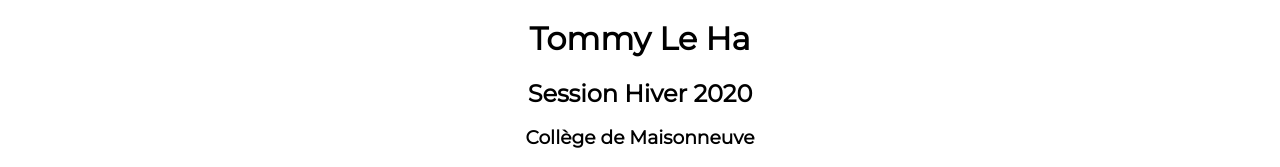
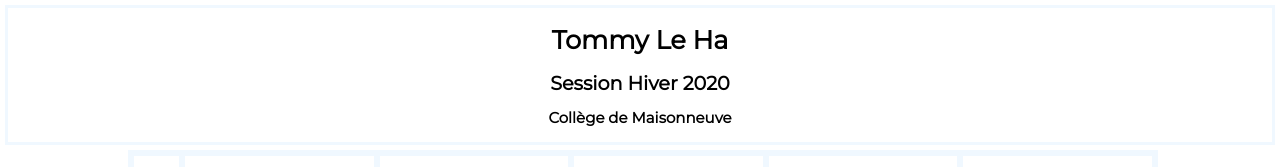
Before and after one commit to TommyLeHa/Ex4, a plain HTML site: page index.htm in a window 1280 px wide. Shown: the top 167 px of the page. Drawn offline with Linux system fonts and the light colour scheme.

Commit message:
Ajout du code css pour l'adaptatif

```diff
--- a/sass/_horaire.scss
+++ b/sass/_horaire.scss
@@ -1,8 +1,11 @@
 body{
     background-color: white;
     font-family: 'Montserrat';
+    font-size: 0.4em;
 
     header {
+        border: 3px solid aliceblue;
+        margin: 5px;
         text-align: center;
     }
 
@@ -120,4 +123,10 @@
         border: 3px solid aliceblue;
     }
 
+    @media screen and (min-width:768px) {
+     font-size: 0.6em;
+    }
+    @media screen and (min-width:992px) {
+     font-size: 0.8em;
+    }
 }
```
Also changed, not shown: css/style.css, 1 other file.
